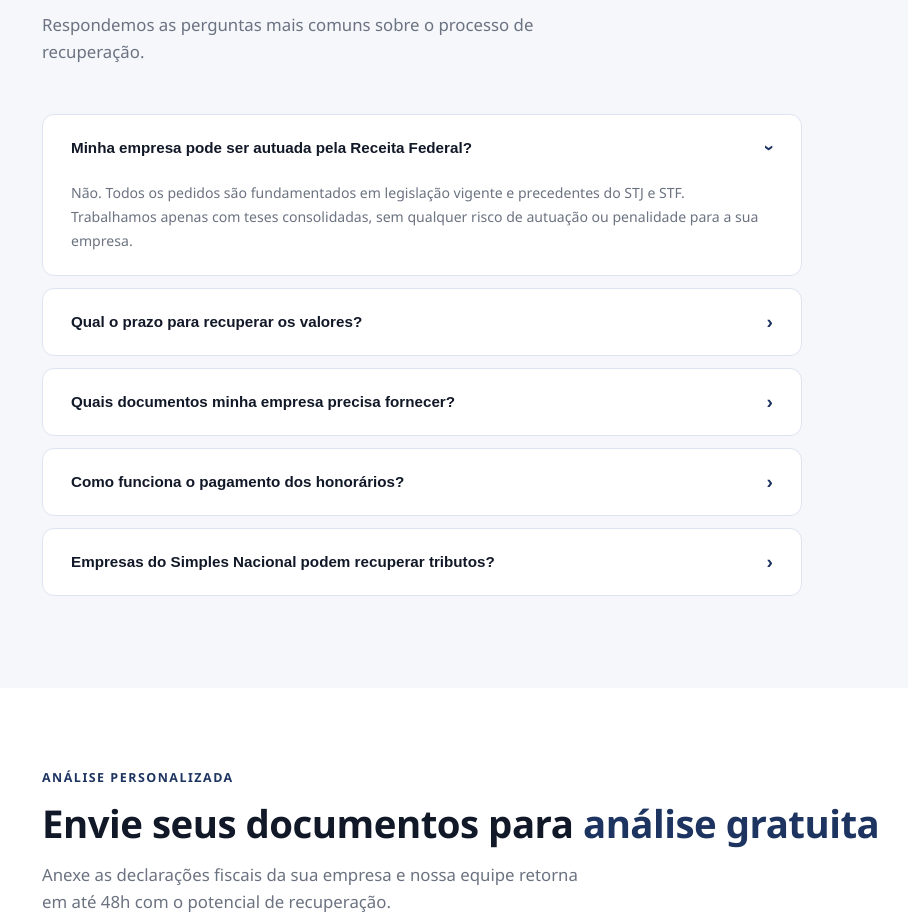
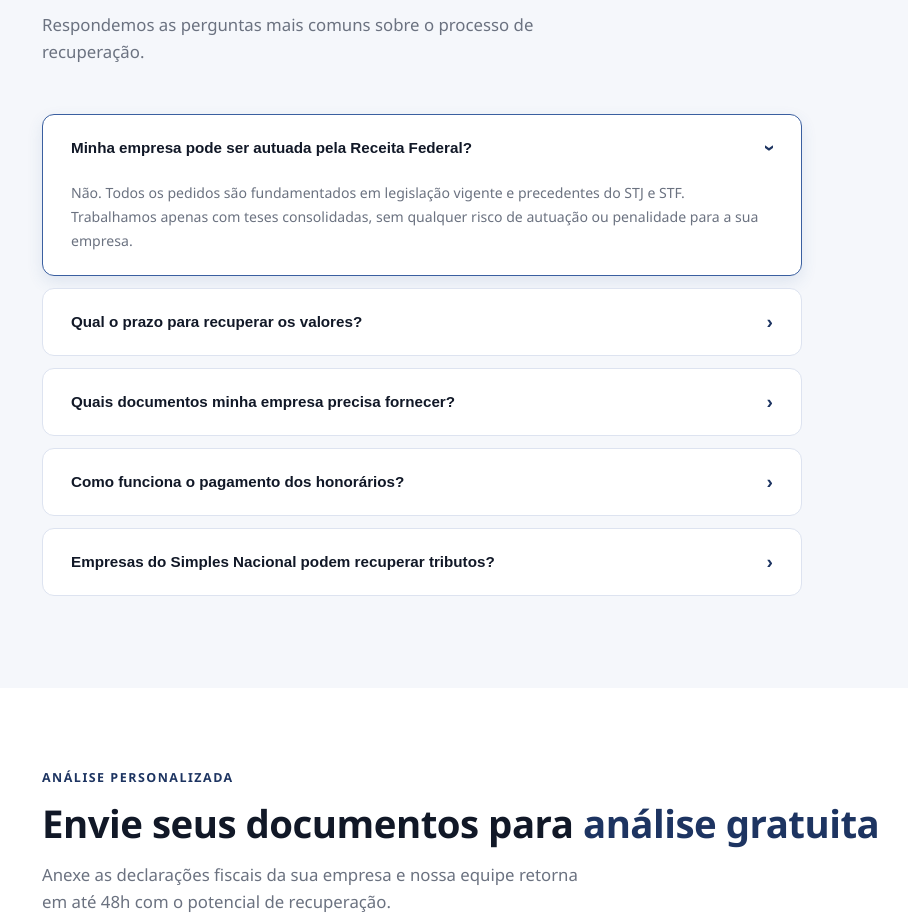
Before and after one commit to HebertEdson/nuctributario.com.br, a plain HTML site: page index.html in a window 1280 px wide. Shown: the part 3986-4900 px from the top of the page, without its empty margins (22-930 px from the left). Drawn offline with Linux system fonts and the light colour scheme.

Commit message:
Add smooth expand/collapse animations to FAQ items with cubic-bezier easing

```diff
--- a/index.html
+++ b/index.html
@@ -510,12 +510,49 @@
 
     .faq-list { max-width: 760px; }
 
+    @keyframes expandDown {
+      from {
+        opacity: 0;
+        transform: translateY(-10px);
+        max-height: 0;
+      }
+      to {
+        opacity: 1;
+        transform: translateY(0);
+        max-height: 500px;
+      }
+    }
+
+    @keyframes collapseUp {
+      from {
+        opacity: 1;
+        transform: translateY(0);
+        max-height: 500px;
+      }
+      to {
+        opacity: 0;
+        transform: translateY(-10px);
+        max-height: 0;
+      }
+    }
+
     .faq-item {
       background: var(--white);
       border: 1px solid #dde3f0;
       border-radius: var(--radius);
       margin-bottom: 12px;
       overflow: hidden;
+      transition: all 0.3s ease, box-shadow 0.3s ease;
+    }
+
+    .faq-item:hover {
+      box-shadow: 0 4px 12px rgba(0,0,0,0.08);
+      border-color: var(--blue-accent);
+    }
+
+    .faq-item.open {
+      box-shadow: 0 6px 16px rgba(58,95,160,.12);
+      border-color: var(--blue-accent);
     }
 
     .faq-question {
@@ -532,21 +569,42 @@
       justify-content: space-between;
       align-items: center;
       gap: 16px;
-    }
-
-    .faq-question:hover { color: var(--navy); }
-    .faq-arrow { font-size: 1.2rem; color: var(--navy); transition: transform .2s; }
-    .faq-item.open .faq-arrow { transform: rotate(90deg); }
+      transition: color 0.3s ease;
+    }
+
+    .faq-question:hover {
+      color: var(--navy);
+      background: rgba(58,95,160,.02);
+    }
+
+    .faq-arrow {
+      font-size: 1.2rem;
+      color: var(--navy);
+      transition: transform 0.4s cubic-bezier(0.175, 0.885, 0.32, 1.275);
+      display: inline-block;
+    }
+
+    .faq-item.open .faq-arrow {
+      transform: rotate(90deg) scale(1.1);
+    }
 
     .faq-answer {
-      display: none;
-      padding: 0 28px 22px;
+      max-height: 0;
+      opacity: 0;
+      padding: 0 28px;
       font-size: 0.88rem;
       color: var(--muted);
       line-height: 1.7;
-    }
-
-    .faq-item.open .faq-answer { display: block; }
+      overflow: hidden;
+      transition: all 0.4s cubic-bezier(0.175, 0.885, 0.32, 1.275);
+    }
+
+    .faq-item.open .faq-answer {
+      max-height: 500px;
+      opacity: 1;
+      padding: 0 28px 22px;
+      animation: expandDown 0.4s cubic-bezier(0.175, 0.885, 0.32, 1.275) forwards;
+    }
 
     /* ── CTA ── */
     #cta {
```
